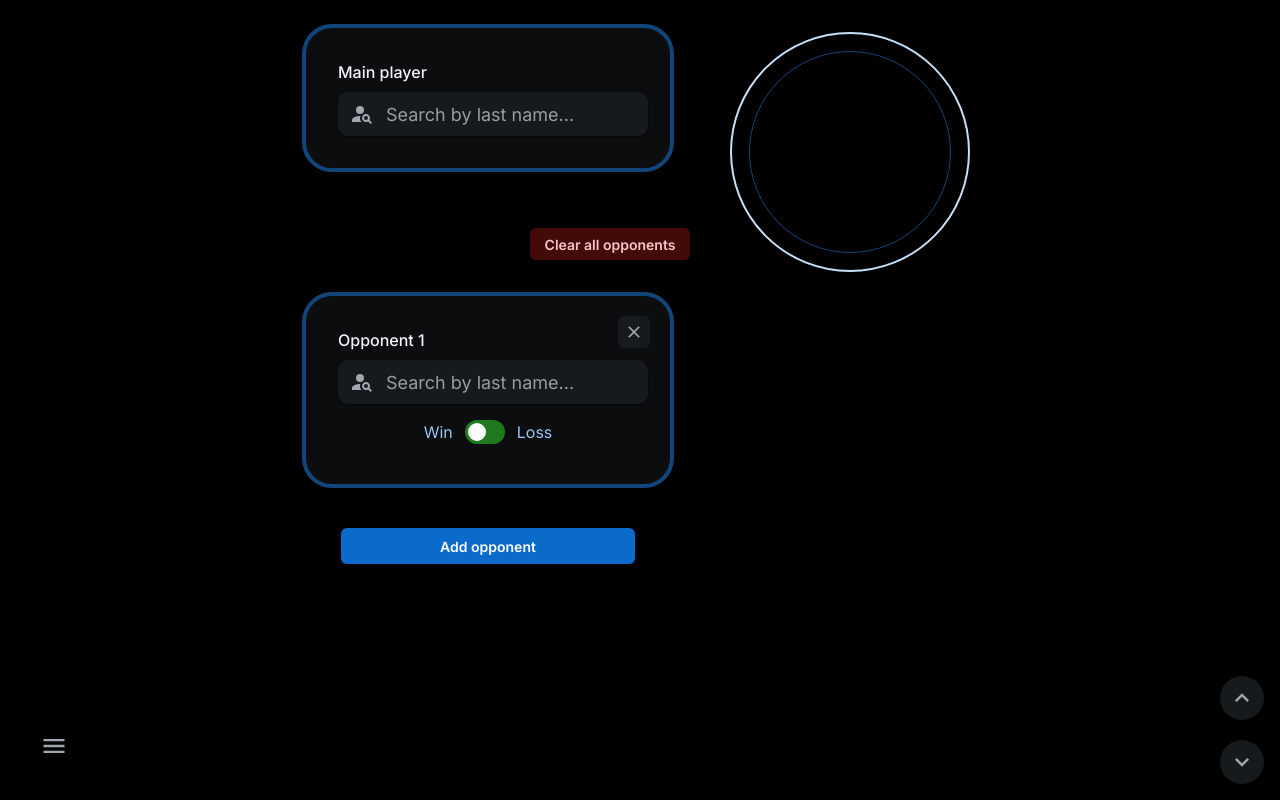
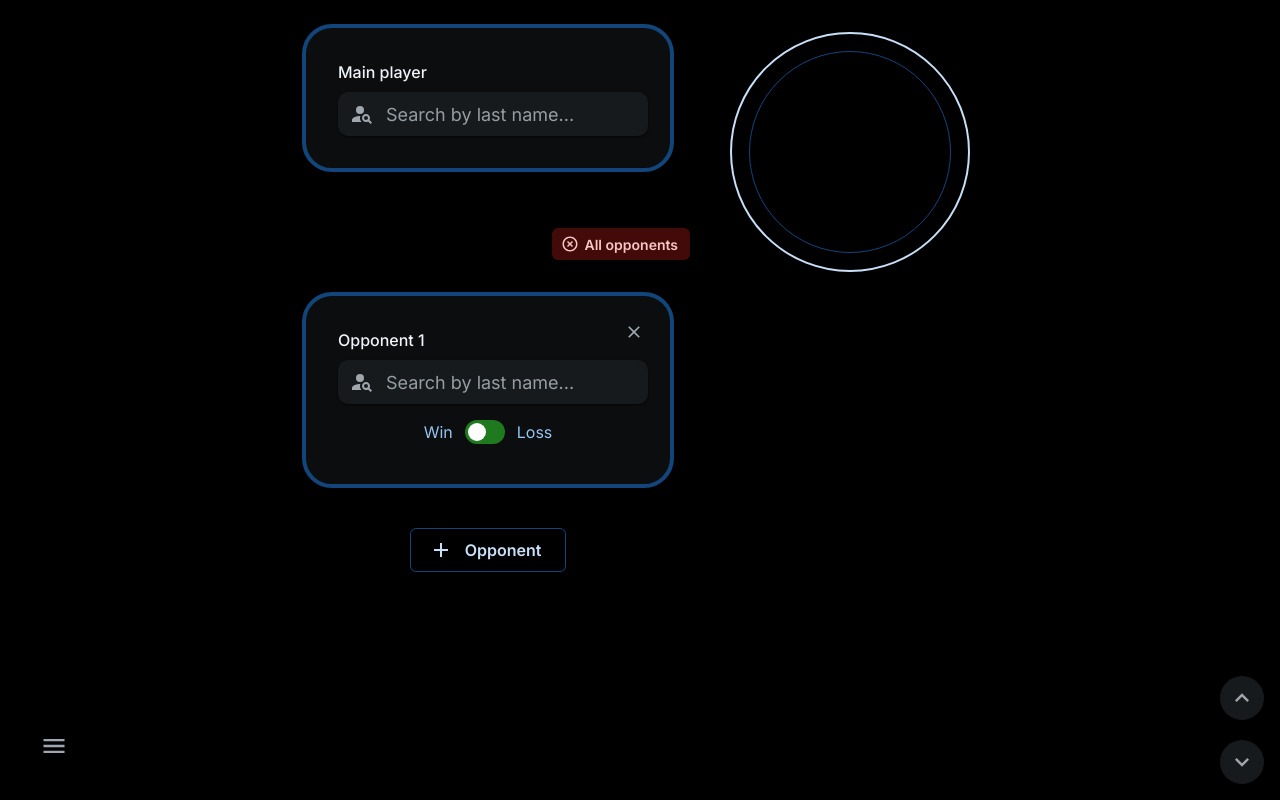
Before and after one commit to janos-r/gor-calculator, a Next.js app: page / in a window 1280 px wide. Built offline with nearby package versions, Linux system fonts and the light colour scheme.

Commit message:
Restyled buttons
Added clear / add icon
Add opponent larger and outlined
Single opponent close plain variant

```diff
--- a/src/app/page.tsx
+++ b/src/app/page.tsx
@@ -25,6 +25,8 @@ import ScrollToTop from "@/components/ScrollToTop";
 import ScrollToBottom from "@/components/ScrollToBottom";
 import EastIcon from "@mui/icons-material/East";
 import MenuButton from "@/components/MenuButton";
+import HighlightOffIcon from "@mui/icons-material/HighlightOff";
+import AddIcon from "@mui/icons-material/Add";
 
 const loadPlayerKey = "playerMain";
 const loadOpponentsKey = "opponents";
@@ -192,11 +194,12 @@ export default function Home() {
             <Button
               color="danger"
               variant="soft"
-              sx={{ width: 160, alignSelf: "end", m: 1, marginTop: 4 }}
+              sx={{ width: "auto", alignSelf: "end", m: 1, marginTop: 4 }}
               size="sm"
+              startDecorator={<HighlightOffIcon />}
               onClick={() => setOpponents([])}
             >
-              Clear all opponents
+              All opponents
             </Button>
 
             <Stack marginBottom={2} spacing={2} sx={{ p: 3 }}>
@@ -214,7 +217,10 @@ export default function Home() {
             </Stack>
 
             <Button
-              sx={{ width: "70%", m: "auto", marginBottom: 4 }}
+              size="lg"
+              variant="outlined"
+              sx={{ width: "auto", m: "auto", marginBottom: 4 }}
+              startDecorator={<AddIcon />}
               onClick={() => {
                 setOpponents([...opponents, {
                   id: Math.random(),
@@ -229,7 +235,7 @@ export default function Home() {
                 );
               }}
             >
-              Add opponent
+              Opponent
             </Button>
           </Stack>
 
--- a/src/components/OpponentSearch.tsx
+++ b/src/components/OpponentSearch.tsx
@@ -72,7 +72,7 @@ export default function OpponentSearch(
       <FormControl size="lg" sx={{ m: 1, marginBottom: 0 }}>
         <IconButton
           size="sm"
-          variant="soft"
+          variant="plain"
           // This stupid negative setting is a workaround. It didn't work outside of FormControl with positive numbers
           sx={{ position: "absolute", right: -12, top: -12 }}
           onClick={() => {
```
